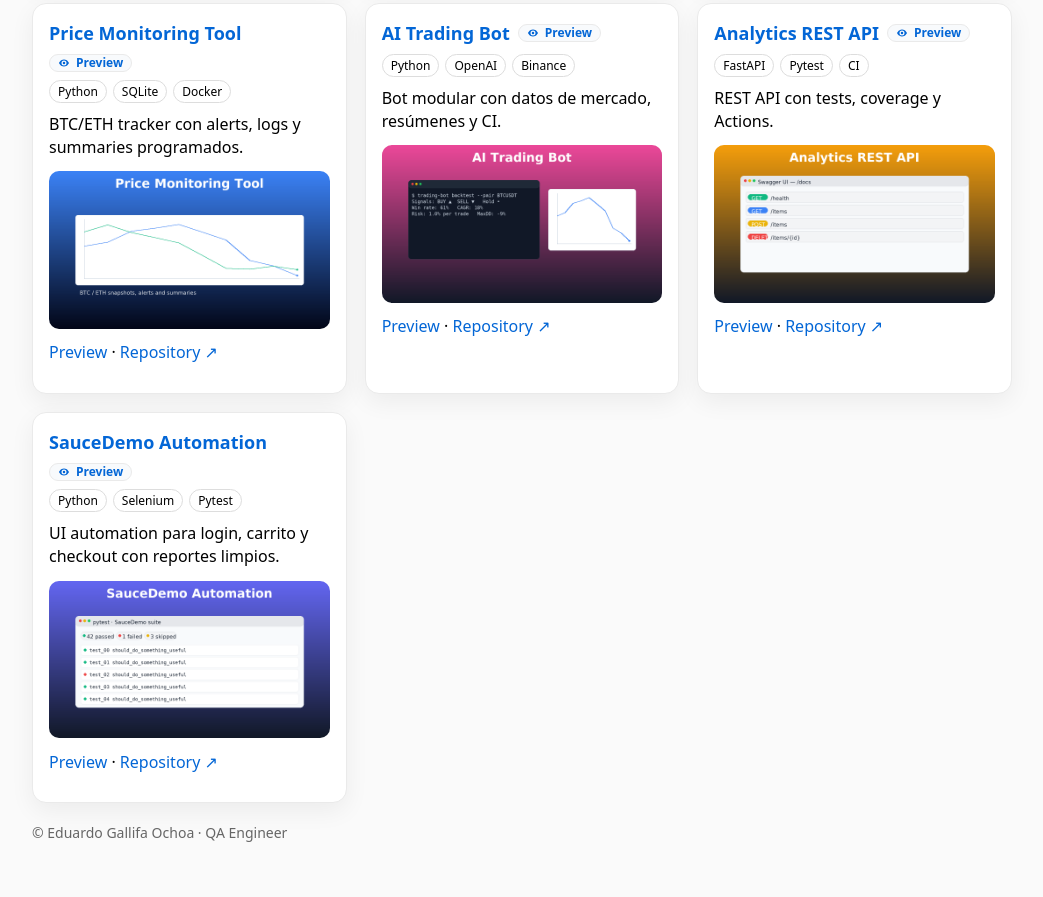
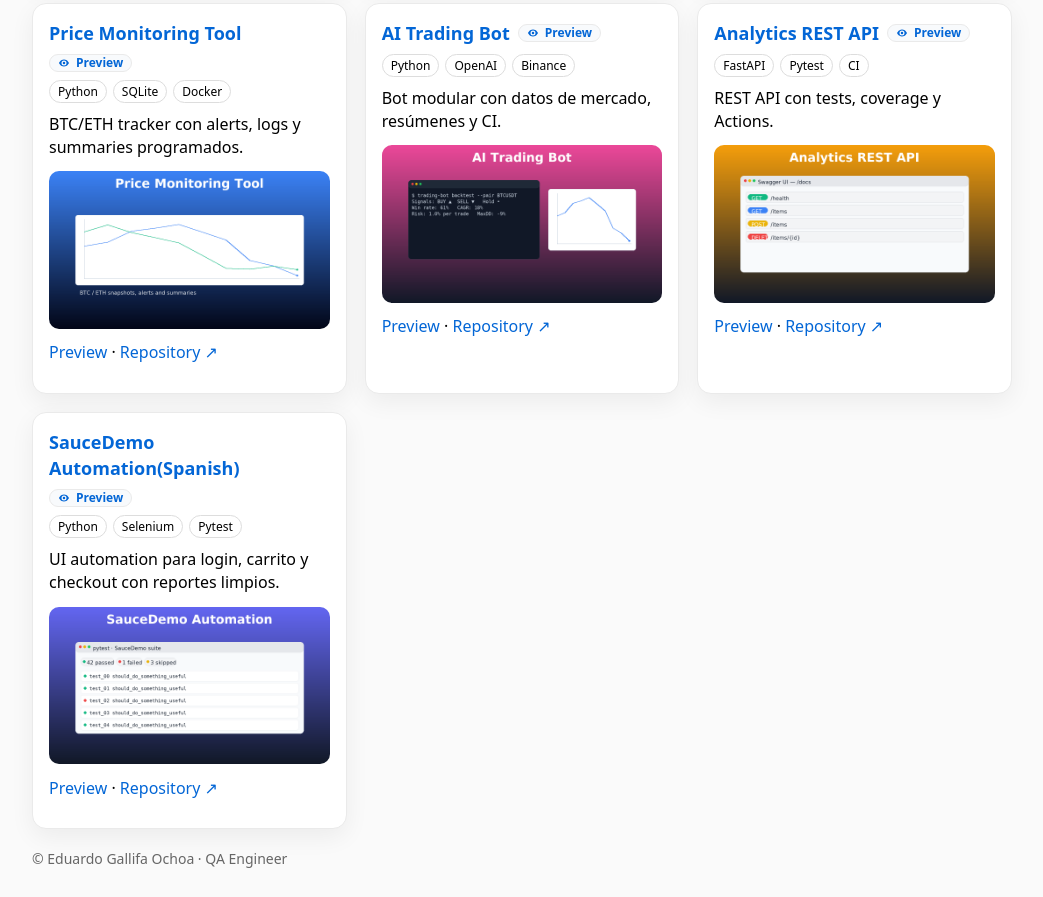
Before and after one commit to eduardogallifaochoa/qa-portfolio, a plain HTML site: page index.html in a window 1280 px wide. Shown: the part 611-1508 px from the top of the page, without its empty margins (118-1161 px from the left). Before the commit the page ends 1482 px from the top, so only its background shows below. Drawn offline with Linux system fonts and the light colour scheme; no server answers.

Commit message:
indexhtml

```diff
--- a/index.html
+++ b/index.html
@@ -234,7 +234,7 @@
     <!-- SauceDemo Automation -->
     <article class="card">
       <h3>
-        <a href="project.html?repo=eduardogallifaochoa/saucedemo_automation&title=SauceDemo%20Automation">SauceDemo Automation</a>
+        <a href="project.html?repo=eduardogallifaochoa/saucedemo_automation&title=SauceDemo%20Automation">SauceDemo Automation(Spanish)</a>
         <a class="pill" href="project.html?repo=eduardogallifaochoa/saucedemo_automation&title=SauceDemo%20Automation" aria-label="Preview">
           <svg xmlns="http://www.w3.org/2000/svg" viewBox="0 0 24 24" fill="currentColor"><path d="M12 5c-7 0-10 7-10 7s3 7 10 7 10-7 10-7-3-7-10-7zm0 12a5 5 0 1 1 .001-10.001A5 5 0 0 1 12 17z"/><circle cx="12" cy="12" r="2.5"/></svg>
           Preview
```
